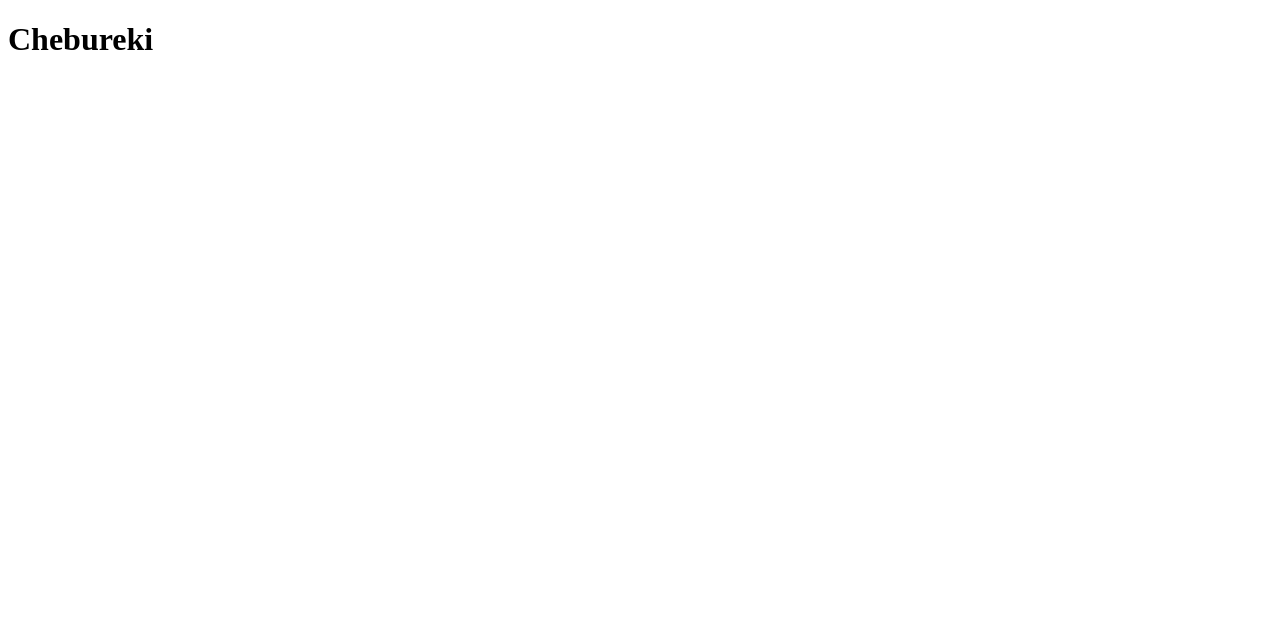
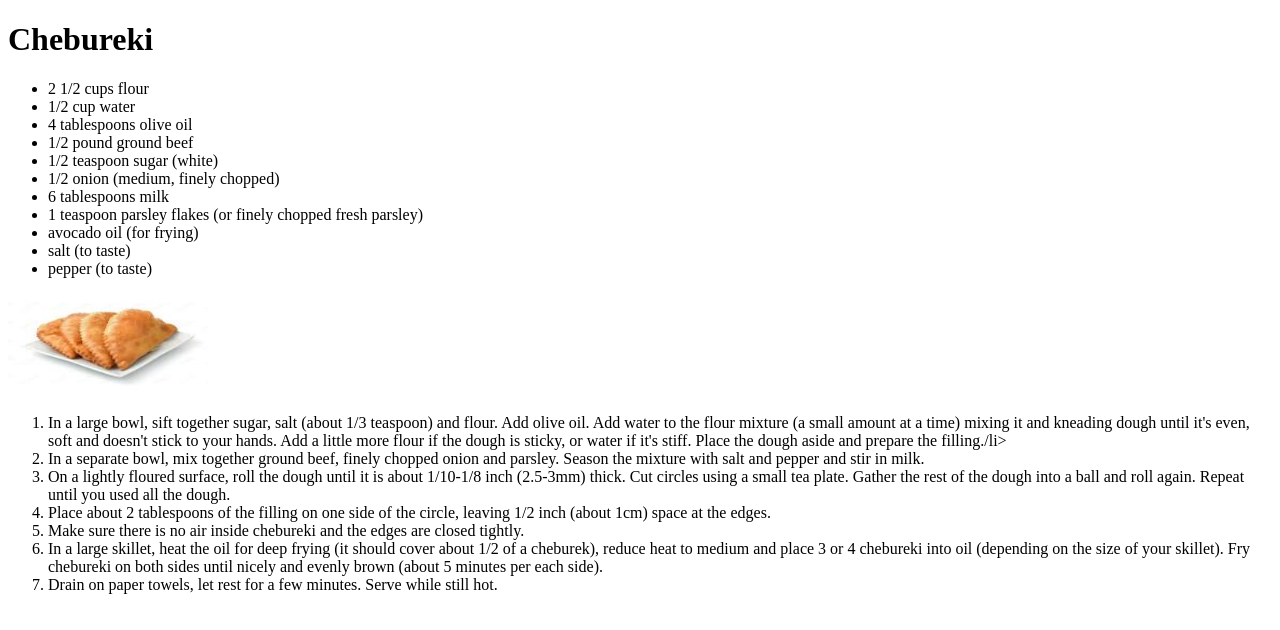
Before and after one commit to cyanidecode/odin-recipes, a plain HTML site: page recipes/chebureki.html in a window 1280 px wide. Drawn offline with Linux system fonts and the light colour scheme.

Commit message:
Finihs chebureki recipe page

```diff
--- a/recipes/chebureki.html
+++ b/recipes/chebureki.html
@@ -8,5 +8,31 @@
 </head>
 <body>
     <h1>Chebureki</h1>
+
+    <ul>
+        <li>2 1/2 cups flour</li>
+        <li>1/2 cup water</li>
+        <li>4 tablespoons olive oil</li>
+        <li>1/2 pound ground beef</li>
+        <li>1/2 teaspoon sugar (white)</li>
+        <li>1/2 onion (medium, finely chopped)</li>
+        <li>6 tablespoons milk</li>
+        <li>1 teaspoon parsley flakes (or finely chopped fresh parsley)</li>
+        <li>avocado oil (for frying)</li>
+        <li>salt (to taste)</li>
+        <li>pepper (to taste)</li>
+    </ul>
+    <IMG src="./images/chebureki.jpeg" alt="A meat filled pastery" height="100" width="200">
+    <ol>
+        <li>In a large bowl, sift together sugar, salt (about 1/3 teaspoon) and flour. Add olive oil. Add water to the flour mixture (a small amount at a time) mixing it and kneading dough until it's even, soft and doesn't stick to your hands. Add a little more flour if the dough is sticky, or water if it's stiff. Place the dough aside and prepare the filling./li>
+        <li>In a separate bowl, mix together ground beef, finely chopped onion and parsley. Season the mixture with salt and pepper and stir in milk.</li>
+        <li>On a lightly floured surface, roll the dough until it is about 1/10-1/8 inch (2.5-3mm) thick. Cut circles using a small tea plate. Gather the rest of the dough into a ball and roll again. Repeat until you used all the dough.</li>
+        <li>Place about 2 tablespoons of the filling on one side of the circle, leaving 1/2 inch (about 1cm) space at the edges.</li>
+        <li>Make sure there is no air inside chebureki and the edges are closed tightly.</li>
+        <li>In a large skillet, heat the oil for deep frying (it should cover about 1/2 of a cheburek), reduce heat to medium and place 3 or 4 chebureki into oil (depending on the size of your skillet). Fry chebureki on both sides until nicely and evenly brown (about 5 minutes per each side).</li>
+        <li>Drain on paper towels, let rest for a few minutes. Serve while still hot.</li>
+
+    </ol>
+
 </body>
 </html>
```
Also changed, not shown: recipes/images/chebureki.jpeg (added).
